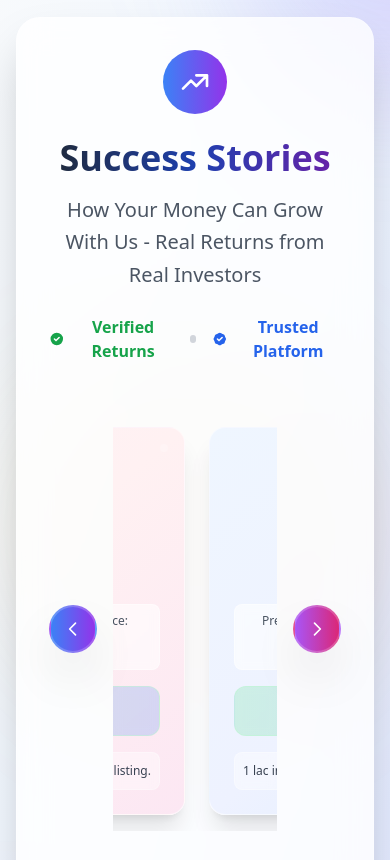
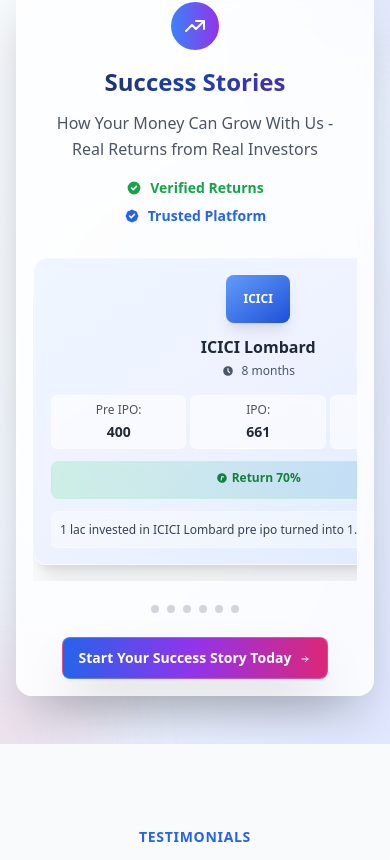
Before and after one commit to aminkhan111/perfect-traders-Crouser-Copy, a Next.js app: page / in a window 390 px wide. Shown: the part 8875-9735 px from the top of the page. Built offline with nearby package versions, Linux system fonts and the light colour scheme.

Commit message:
Make SuccessStories component mobile responsive - Improved mobile layout, typography, spacing, navigation, and scroll behavior

```diff
--- a/src/components/SuccessStories.jsx
+++ b/src/components/SuccessStories.jsx
@@ -107,10 +107,11 @@
         const container = document.getElementById('success-stories-container');
         if (container) {
           const maxScroll = container.scrollWidth - container.clientWidth;
+          const scrollAmount = window.innerWidth < 768 ? 300 : 400; // Smaller scroll on mobile
           if (container.scrollLeft >= maxScroll) {
             container.scrollTo({ left: 0, behavior: 'smooth' });
           } else {
-            container.scrollBy({ left: 400, behavior: 'smooth' });
+            container.scrollBy({ left: scrollAmount, behavior: 'smooth' });
           }
         }
       }, 4000);
@@ -120,50 +121,25 @@
 
   const scrollLeft = () => {
     const container = document.getElementById('success-stories-container');
-    container.scrollBy({ left: -400, behavior: 'smooth' });
+    const scrollAmount = window.innerWidth < 768 ? 300 : 400; // Smaller scroll on mobile
+    container.scrollBy({ left: -scrollAmount, behavior: 'smooth' });
   };
 
   const scrollRight = () => {
     const container = document.getElementById('success-stories-container');
-    container.scrollBy({ left: 400, behavior: 'smooth' });
+    const scrollAmount = window.innerWidth < 768 ? 300 : 400; // Smaller scroll on mobile
+    container.scrollBy({ left: scrollAmount, behavior: 'smooth' });
   };
 
-  const containerVariants = {
-    hidden: { opacity: 0 },
-    visible: {
-      opacity: 1,
-      transition: {
-        staggerChildren: 0.2,
-        delayChildren: 0.3
-      }
-    }
-  };
 
-  const cardVariants = {
-    hidden: {
-      opacity: 0,
-      y: 50,
-      scale: 0.9
-    },
-    visible: {
-      opacity: 1,
-      y: 0,
-      scale: 1,
-      transition: {
-        type: "spring",
-        stiffness: 100,
-        damping: 15
-      }
-    }
-  };
 
   return (
-    <section className="py-20 bg-gradient-to-br from-slate-50 via-blue-50 to-indigo-100 relative overflow-hidden">
+    <section className="py-12 md:py-20 bg-gradient-to-br from-slate-50 via-blue-50 to-indigo-100 relative overflow-hidden">
       {/* Background decorative elements */}
       <div className="absolute inset-0 overflow-hidden">
-        <div className="absolute -top-40 -right-40 w-80 h-80 bg-gradient-to-br from-blue-400/20 to-purple-600/20 rounded-full blur-3xl"></div>
-        <div className="absolute -bottom-40 -left-40 w-80 h-80 bg-gradient-to-br from-pink-400/20 to-red-600/20 rounded-full blur-3xl"></div>
-        <div className="absolute top-1/2 left-1/2 transform -translate-x-1/2 -translate-y-1/2 w-96 h-96 bg-gradient-to-br from-yellow-400/10 to-orange-600/10 rounded-full blur-3xl"></div>
+        <div className="absolute -top-20 -right-20 md:-top-40 md:-right-40 w-40 h-40 md:w-80 md:h-80 bg-gradient-to-br from-blue-400/20 to-purple-600/20 rounded-full blur-3xl"></div>
+        <div className="absolute -bottom-20 -left-20 md:-bottom-40 md:-left-40 w-40 h-40 md:w-80 md:h-80 bg-gradient-to-br from-pink-400/20 to-red-600/20 rounded-full blur-3xl"></div>
+        <div className="absolute top-1/2 left-1/2 transform -translate-x-1/2 -translate-y-1/2 w-48 h-48 md:w-96 md:h-96 bg-gradient-to-br from-yellow-400/10 to-orange-600/10 rounded-full blur-3xl"></div>
       </div>
 
       <div className="container mx-auto px-4 max-w-7xl relative z-10">
@@ -171,74 +147,74 @@
           initial={{ opacity: 0, y: 50 }}
           whileInView={{ opacity: 1, y: 0 }}
           transition={{ duration: 0.8, ease: "easeOut" }}
-          className="bg-white/80 backdrop-blur-lg rounded-3xl shadow-2xl p-8 md:p-12 border border-white/20"
+          className="bg-white/80 backdrop-blur-lg rounded-2xl md:rounded-3xl shadow-2xl p-4 md:p-8 lg:p-12 border border-white/20"
         >
           {/* Enhanced Header */}
           <motion.div
-            className="text-center mb-16"
+            className="text-center mb-8 md:mb-16"
             initial={{ opacity: 0, y: 30 }}
             whileInView={{ opacity: 1, y: 0 }}
             transition={{ duration: 0.6, delay: 0.2 }}
           >
-            <div className="inline-flex items-center justify-center w-16 h-16 bg-gradient-to-r from-blue-500 to-purple-600 rounded-full mb-6">
-              <svg className="w-8 h-8 text-white" fill="none" stroke="currentColor" viewBox="0 0 24 24">
+            <div className="inline-flex items-center justify-center w-12 h-12 md:w-16 md:h-16 bg-gradient-to-r from-blue-500 to-purple-600 rounded-full mb-4 md:mb-6">
+              <svg className="w-6 h-6 md:w-8 md:h-8 text-white" fill="none" stroke="currentColor" viewBox="0 0 24 24">
                 <path strokeLinecap="round" strokeLinejoin="round" strokeWidth={2} d="M13 7h8m0 0v8m0-8l-8 8-4-4-6 6" />
               </svg>
             </div>
-            <h2 className="text-4xl md:text-5xl font-bold bg-gradient-to-r from-gray-800 via-blue-800 to-purple-800 bg-clip-text text-transparent mb-4">
+            <h2 className="text-2xl md:text-4xl lg:text-5xl font-bold bg-gradient-to-r from-gray-800 via-blue-800 to-purple-800 bg-clip-text text-transparent mb-3 md:mb-4">
               Success Stories
             </h2>
-            <p className="text-xl text-gray-600 max-w-2xl mx-auto leading-relaxed">
+            <p className="text-base md:text-xl text-gray-600 max-w-2xl mx-auto leading-relaxed px-2">
               How Your Money Can Grow With Us - Real Returns from Real Investors
             </p>
-            <div className="mt-6 flex items-center justify-center space-x-4">
+            <div className="mt-4 md:mt-6 flex flex-col sm:flex-row items-center justify-center space-y-2 sm:space-y-0 sm:space-x-4">
               <div className="flex items-center text-green-600">
-                <svg className="w-5 h-5 mr-2" fill="currentColor" viewBox="0 0 20 20">
+                <svg className="w-4 h-4 md:w-5 md:h-5 mr-2" fill="currentColor" viewBox="0 0 20 20">
                   <path fillRule="evenodd" d="M10 18a8 8 0 100-16 8 8 0 000 16zm3.707-9.293a1 1 0 00-1.414-1.414L9 10.586 7.707 9.293a1 1 0 00-1.414 1.414l2 2a1 1 0 001.414 0l4-4z" clipRule="evenodd" />
                 </svg>
-                <span className="font-semibold">Verified Returns</span>
+                <span className="font-semibold text-sm md:text-base">Verified Returns</span>
               </div>
-              <div className="w-2 h-2 bg-gray-300 rounded-full"></div>
+              <div className="w-2 h-2 bg-gray-300 rounded-full hidden sm:block"></div>
               <div className="flex items-center text-blue-600">
-                <svg className="w-5 h-5 mr-2" fill="currentColor" viewBox="0 0 20 20">
+                <svg className="w-4 h-4 md:w-5 md:h-5 mr-2" fill="currentColor" viewBox="0 0 20 20">
                   <path fillRule="evenodd" d="M6.267 3.455a3.066 3.066 0 001.745-.723 3.066 3.066 0 013.976 0 3.066 3.066 0 001.745.723 3.066 3.066 0 012.812 2.812c.051.643.304 1.254.723 1.745a3.066 3.066 0 010 3.976 3.066 3.066 0 00-.723 1.745 3.066 3.066 0 01-2.812 2.812 3.066 3.066 0 00-1.745.723 3.066 3.066 0 01-3.976 0 3.066 3.066 0 00-1.745-.723 3.066 3.066 0 01-2.812-2.812 3.066 3.066 0 00-.723-1.745 3.066 3.066 0 010-3.976 3.066 3.066 0 00.723-1.745 3.066 3.066 0 012.812-2.812zm7.44 5.252a1 1 0 00-1.414-1.414L9 10.586 7.707 9.293a1 1 0 00-1.414 1.414l2 2a1 1 0 001.414 0l4-4z" clipRule="evenodd" />
                 </svg>
-                <span className="font-semibold">Trusted Platform</span>
+                <span className="font-semibold text-sm md:text-base">Trusted Platform</span>
               </div>
             </div>
           </motion.div>
 
           {/* Enhanced Navigation and Scrollable Cards Container */}
           <div className="relative">
-            {/* Enhanced Left Arrow */}
+            {/* Enhanced Left Arrow - Hidden on mobile */}
             <motion.button
               onClick={scrollLeft}
               whileHover={{ scale: 1.1, x: -5 }}
               whileTap={{ scale: 0.95 }}
-              className="absolute left-0 top-1/2 transform -translate-y-1/2 z-20 bg-gradient-to-r from-blue-500 to-purple-600 text-white rounded-full p-3 shadow-2xl hover:shadow-blue-500/25 transition-all duration-300 border-2 border-white/20 backdrop-blur-sm"
+              className="absolute left-0 top-1/2 transform -translate-y-1/2 z-20 bg-gradient-to-r from-blue-500 to-purple-600 text-white rounded-full p-2 md:p-3 shadow-2xl hover:shadow-blue-500/25 transition-all duration-300 border-2 border-white/20 backdrop-blur-sm hidden md:block"
             >
-              <svg className="w-5 h-5" fill="none" stroke="currentColor" viewBox="0 0 24 24">
+              <svg className="w-4 h-4 md:w-5 md:h-5" fill="none" stroke="currentColor" viewBox="0 0 24 24">
                 <path strokeLinecap="round" strokeLinejoin="round" strokeWidth={2} d="M15 19l-7-7 7-7" />
               </svg>
             </motion.button>
 
-            {/* Enhanced Right Arrow */}
+            {/* Enhanced Right Arrow - Hidden on mobile */}
             <motion.button
               onClick={scrollRight}
               whileHover={{ scale: 1.1, x: 5 }}
               whileTap={{ scale: 0.95 }}
-              className="absolute right-0 top-1/2 transform -translate-y-1/2 z-20 bg-gradient-to-r from-purple-500 to-pink-600 text-white rounded-full p-3 shadow-2xl hover:shadow-purple-500/25 transition-all duration-300 border-2 border-white/20 backdrop-blur-sm"
+              className="absolute right-0 top-1/2 transform -translate-y-1/2 z-20 bg-gradient-to-r from-purple-500 to-pink-600 text-white rounded-full p-2 md:p-3 shadow-2xl hover:shadow-purple-500/25 transition-all duration-300 border-2 border-white/20 backdrop-blur-sm hidden md:block"
             >
-              <svg className="w-5 h-5" fill="none" stroke="currentColor" viewBox="0 0 24 24">
+              <svg className="w-4 h-4 md:w-5 md:h-5" fill="none" stroke="currentColor" viewBox="0 0 24 24">
                 <path strokeLinecap="round" strokeLinejoin="round" strokeWidth={2} d="M9 5l7 7-7 7" />
               </svg>
             </motion.button>
 
             {/* Enhanced Scrollable Success Stories Cards */}
-            <div className="px-16">
+            <div className="px-0 md:px-16">
               <div
                 id="success-stories-container"
-                className="flex gap-6 overflow-x-auto scrollbar-hide pb-4"
+                className="flex gap-4 md:gap-6 overflow-x-auto scrollbar-hide pb-4 snap-x snap-mandatory"
                 style={{ scrollbarWidth: 'none', msOverflowStyle: 'none' }}
                 onMouseEnter={() => setIsAutoPlaying(false)}
                 onMouseLeave={() => setIsAutoPlaying(true)}
@@ -254,7 +230,7 @@
                       scale: 1.02,
                       transition: { type: "spring", stiffness: 300 }
                     }}
-                    className={`bg-gradient-to-br ${story.bgGradient} rounded-2xl p-6 text-center border border-white/50 shadow-xl hover:shadow-2xl transition-all duration-500 relative overflow-hidden group min-w-[320px] flex-shrink-0`}
+                    className={`bg-gradient-to-br ${story.bgGradient} rounded-xl md:rounded-2xl p-4 md:p-6 text-center border border-white/50 shadow-xl hover:shadow-2xl transition-all duration-500 relative overflow-hidden group min-w-[280px] md:min-w-[320px] flex-shrink-0 snap-center`}
                   >
                     {/* Animated background overlay */}
                     <div className="absolute inset-0 bg-gradient-to-br from-white/20 to-transparent opacity-0 group-hover:opacity-100 transition-opacity duration-500"></div>
@@ -264,17 +240,17 @@
                     <div className="absolute bottom-6 left-6 w-1 h-1 bg-white/60 rounded-full animate-ping"></div>
 
                     {/* Company Logo and Name */}
-                    <div className="mb-6 relative z-10">
+                    <div className="mb-4 md:mb-6 relative z-10">
                       <motion.div
-                        className={`w-20 h-16 bg-gradient-to-br ${story.logoColor} rounded-xl mx-auto mb-4 flex items-center justify-center shadow-lg relative overflow-hidden`}
+                        className={`w-16 h-12 md:w-20 md:h-16 bg-gradient-to-br ${story.logoColor} rounded-lg md:rounded-xl mx-auto mb-3 md:mb-4 flex items-center justify-center shadow-lg relative overflow-hidden`}
                         whileHover={{ rotate: [0, -5, 5, 0] }}
                         transition={{ duration: 0.5 }}
                       >
                         <div className="absolute inset-0 bg-gradient-to-br from-white/20 to-transparent"></div>
-                        <span className="text-white font-bold text-sm relative z-10">{story.logo}</span>
-                        <div className="absolute -top-1 -right-1 w-3 h-3 bg-yellow-400 rounded-full animate-bounce"></div>
+                        <span className="text-white font-bold text-xs md:text-sm relative z-10">{story.logo}</span>
+                        <div className="absolute -top-1 -right-1 w-2 h-2 md:w-3 md:h-3 bg-yellow-400 rounded-full animate-bounce"></div>
                       </motion.div>
-                      <h3 className="font-bold text-gray-800 text-lg mb-1">{story.companyName}</h3>
+                      <h3 className="font-bold text-gray-800 text-base md:text-lg mb-1">{story.companyName}</h3>
                       <div className="flex items-center justify-center space-x-2 text-xs text-gray-600">
                         <svg className="w-3 h-3" fill="currentColor" viewBox="0 0 20 20">
                           <path fillRule="evenodd" d="M10 18a8 8 0 100-16 8 8 0 000 16zm1-12a1 1 0 10-2 0v4a1 1 0 00.293.707l2.828 2.829a1 1 0 101.415-1.415L11 9.586V6z" clipRule="evenodd" />
@@ -284,38 +260,38 @@
                     </div>
 
                     {/* Compact Price Grid */}
-                    <div className="grid grid-cols-3 gap-2 mb-4 relative z-10">
+                    <div className="grid grid-cols-3 gap-1 md:gap-2 mb-3 md:mb-4 relative z-10">
                       <motion.div
-                        className="text-center bg-white/60 backdrop-blur-sm rounded-lg p-2 border border-white/40"
+                        className="text-center bg-white/60 backdrop-blur-sm rounded-md md:rounded-lg p-1.5 md:p-2 border border-white/40"
                         whileHover={{ scale: 1.05 }}
                       >
-                        <div className="text-gray-600 text-xs mb-1 font-medium">Pre IPO Price:</div>
-                        <div className="font-bold text-gray-800 text-lg">{story.preIpoPrice}</div>
+                        <div className="text-gray-600 text-xs mb-1 font-medium">Pre IPO:</div>
+                        <div className="font-bold text-gray-800 text-sm md:text-lg">{story.preIpoPrice}</div>
                       </motion.div>
                       <motion.div
-                        className="text-center bg-white/60 backdrop-blur-sm rounded-lg p-2 border border-white/40"
+                        className="text-center bg-white/60 backdrop-blur-sm rounded-md md:rounded-lg p-1.5 md:p-2 border border-white/40"
                         whileHover={{ scale: 1.05 }}
                       >
-                        <div className="text-gray-600 text-xs mb-1 font-medium">IPO Price:</div>
-                        <div className="font-bold text-gray-800 text-lg">{story.ipoPrice}</div>
+                        <div className="text-gray-600 text-xs mb-1 font-medium">IPO:</div>
+                        <div className="font-bold text-gray-800 text-sm md:text-lg">{story.ipoPrice}</div>
                       </motion.div>
                       <motion.div
-                        className="text-center bg-white/60 backdrop-blur-sm rounded-lg p-2 border border-white/40"
+                        className="text-center bg-white/60 backdrop-blur-sm rounded-md md:rounded-lg p-1.5 md:p-2 border border-white/40"
                         whileHover={{ scale: 1.05 }}
                       >
-                        <div className="text-gray-600 text-xs mb-1 font-medium">Listing Price:</div>
-                        <div className="font-bold text-gray-800 text-lg">{story.listingPrice}</div>
+                        <div className="text-gray-600 text-xs mb-1 font-medium">Listing:</div>
+                        <div className="font-bold text-gray-800 text-sm md:text-lg">{story.listingPrice}</div>
                       </motion.div>
                     </div>
 
                     {/* Compact Return Badge */}
                     <motion.div
-                      className="bg-gradient-to-r from-green-400/20 to-blue-500/20 backdrop-blur-sm rounded-xl p-3 mb-4 border border-green-200/50 relative z-10"
+                      className="bg-gradient-to-r from-green-400/20 to-blue-500/20 backdrop-blur-sm rounded-lg md:rounded-xl p-2 md:p-3 mb-3 md:mb-4 border border-green-200/50 relative z-10"
                       whileHover={{ scale: 1.02 }}
                     >
-                      <div className="flex items-center justify-center text-green-700 font-bold text-sm mb-1">
+                      <div className="flex items-center justify-center text-green-700 font-bold text-xs md:text-sm mb-1">
                         <motion.svg
-                          className="w-4 h-4 mr-1"
+                          className="w-3 h-3 md:w-4 md:h-4 mr-1"
                           fill="currentColor"
                           viewBox="0 0 20 20"
                           animate={{ rotate: [0, 360] }}
@@ -323,13 +299,13 @@
                         >
                           <path fillRule="evenodd" d="M10 18a8 8 0 100-16 8 8 0 000 16zm3.707-9.293a1 1 0 00-1.414-1.414L9 10.586 7.707 9.293a1 1 0 00-1.414 1.414l2 2a1 1 0 001.414 0l4-4z" clipRule="evenodd" />
                         </motion.svg>
-                        Absolute return {story.absoluteReturn}
+                        Return {story.absoluteReturn}
                       </div>
                     </motion.div>
 
                     {/* Compact Description */}
                     <div className="relative z-10">
-                      <p className="text-xs text-gray-700 leading-relaxed bg-white/40 backdrop-blur-sm rounded-lg p-2 border border-white/30">
+                      <p className="text-xs text-gray-700 leading-relaxed bg-white/40 backdrop-blur-sm rounded-md md:rounded-lg p-2 border border-white/30">
                         {story.description}
                       </p>
                     </div>
@@ -340,7 +316,7 @@
           </div>
 
           {/* Scroll Progress Indicator */}
-          <div className="flex justify-center mt-8 space-x-2">
+          <div className="flex justify-center mt-6 md:mt-8 space-x-2">
             {successStories.map((_, index) => (
               <div
                 key={index}
@@ -349,8 +325,8 @@
             ))}
           </div>
 
-          {/* Auto-scroll indicator */}
-          <div className="flex justify-center mt-4">
+          {/* Auto-scroll indicator - Hidden on mobile */}
+          <div className="hidden md:flex justify-center mt-4">
             <div className="flex items-center space-x-2 text-sm text-gray-500">
               <motion.div
                 animate={{ rotate: isAutoPlaying ? 360 : 0 }}
@@ -366,7 +342,7 @@
 
           {/* Call to Action */}
           <motion.div
-            className="text-center mt-8"
+            className="text-center mt-6 md:mt-8"
             initial={{ opacity: 0, y: 30 }}
             whileInView={{ opacity: 1, y: 0 }}
             transition={{ duration: 0.6, delay: 0.8 }}
@@ -374,10 +350,10 @@
             <motion.button
               whileHover={{ scale: 1.05, y: -2 }}
               whileTap={{ scale: 0.95 }}
-              className="bg-gradient-to-r from-blue-600 via-purple-600 to-pink-600 text-white px-6 py-3 rounded-xl font-bold text-base shadow-2xl hover:shadow-blue-500/25 transition-all duration-300 border border-white/20"
+              className="bg-gradient-to-r from-blue-600 via-purple-600 to-pink-600 text-white px-4 md:px-6 py-2.5 md:py-3 rounded-lg md:rounded-xl font-bold text-sm md:text-base shadow-2xl hover:shadow-blue-500/25 transition-all duration-300 border border-white/20"
             >
               Start Your Success Story Today
-              <svg className="w-4 h-4 ml-2 inline-block" fill="none" stroke="currentColor" viewBox="0 0 24 24">
+              <svg className="w-3 h-3 md:w-4 md:h-4 ml-2 inline-block" fill="none" stroke="currentColor" viewBox="0 0 24 24">
                 <path strokeLinecap="round" strokeLinejoin="round" strokeWidth={2} d="M13 7l5 5m0 0l-5 5m5-5H6" />
               </svg>
             </motion.button>
```
